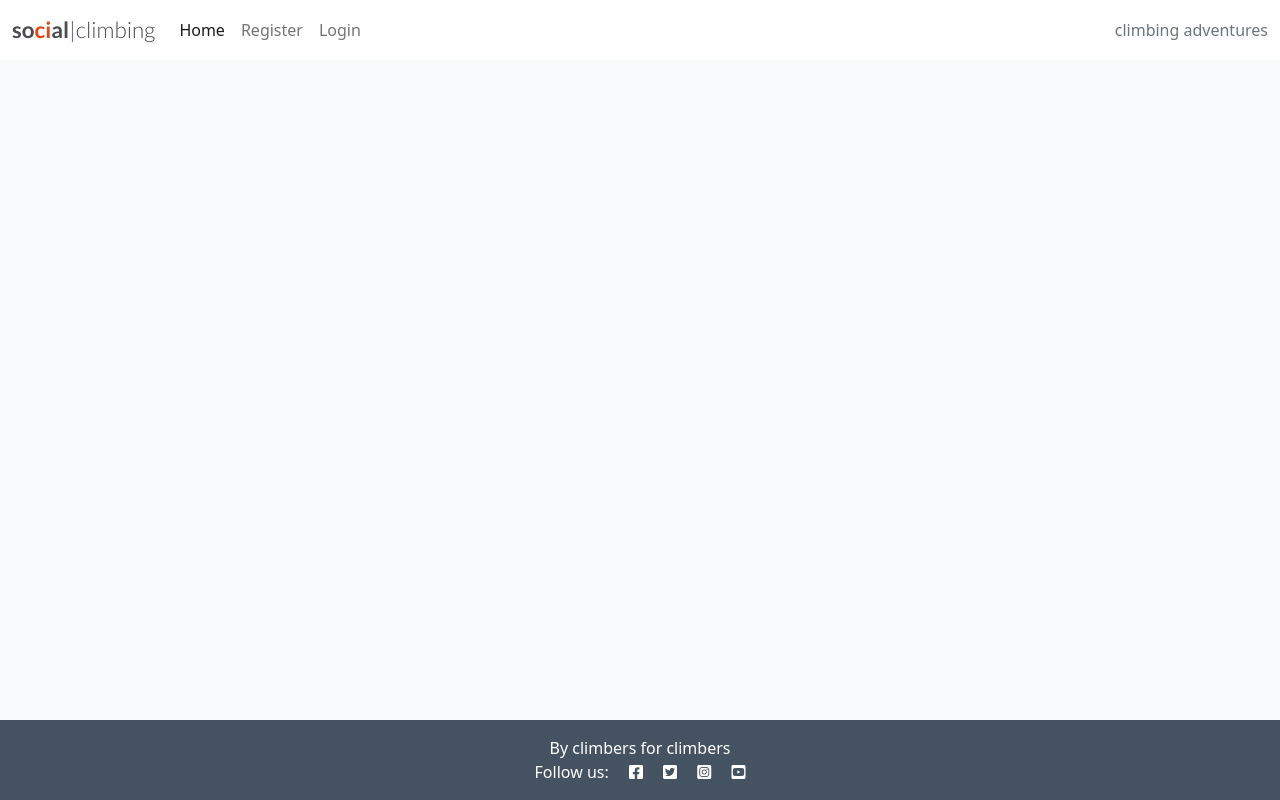
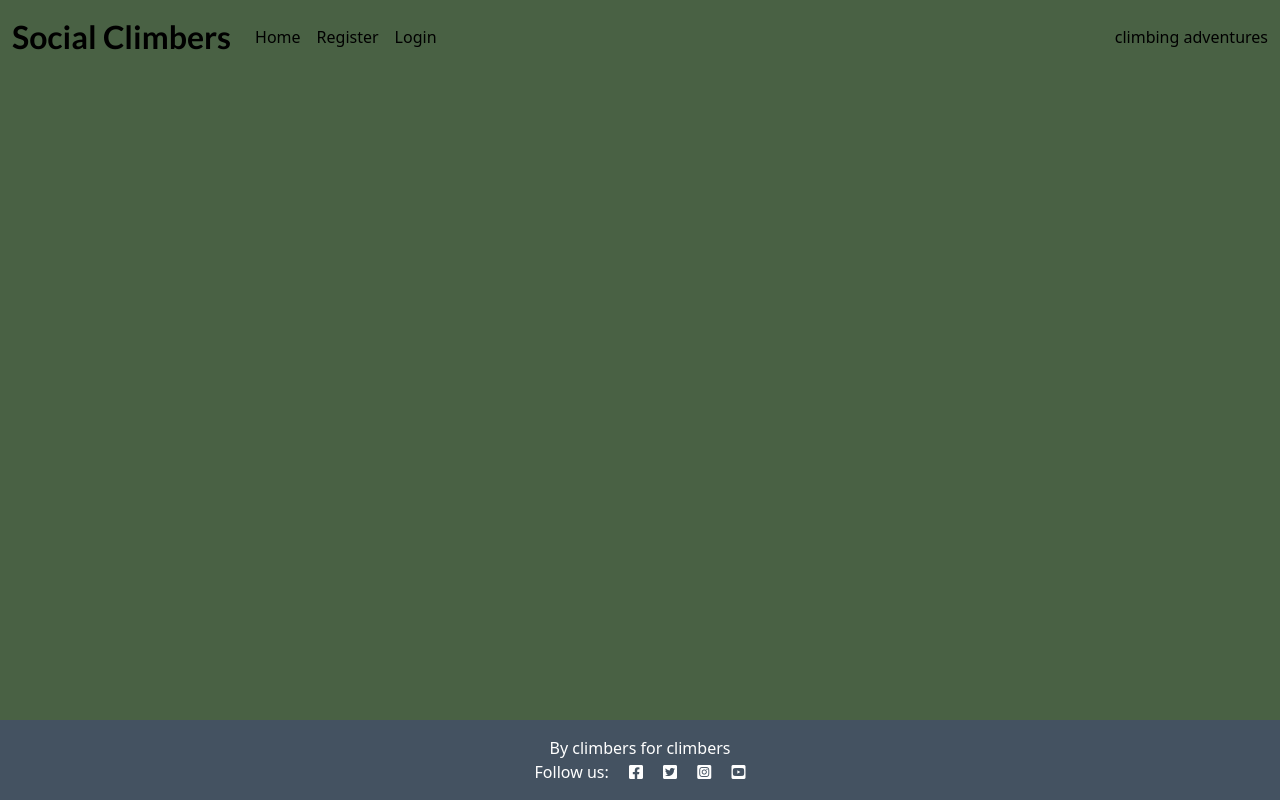
Before and after one commit to jessicarydberg/SocialClimbing, a Django app: template templates/index.html in a window 1280 px wide. Run offline with Django 3.2, Linux system fonts and the light colour scheme; the template is opened without the code that fills it, so the values that code supplies are empty.

Commit message:
Style home page

```diff
--- /dev/null
+++ b/social/urls.py
@@ -0,0 +1,7 @@
+from . import views
+from django.urls import path
+
+
+urlpatterns = [
+    path('', views.EventList.as_view(), name='home')
+]
--- a/socialclimbing/urls.py
+++ b/socialclimbing/urls.py
@@ -20,4 +20,5 @@ from django.urls import path, include
 urlpatterns = [
     path('admin/', admin.site.urls),
     path('summernote/', include('django_summernote.urls')),
+    path('', include('social.urls'), name='social_urls'),
 ]
--- a/static/css/style.css
+++ b/static/css/style.css
@@ -1,16 +1,17 @@
 body {
-    background-color: #F9FAFC;
+    background-color: #496144;
+    color: black;
+}
+
+a, .nav-link {
+    color: black;
 }
 
 .brand {
     font-family: Lato, sans-serif;
-    font-size: 1.4rem;
+    font-size: 2rem;
     font-weight: 700;
-    color: #4A4A4F;
-}
-
-.red-o {
-    color: #E84610;
+    color: black;
 }
 
 .thin {
@@ -18,20 +19,27 @@ body {
 }
 
 .light-bg {
-    background-color: #fff;
+    background-color: #ffffff;
 }
 
 .dark-bg {
     background-color: #445261;
 }
-
+/*
 .main-bg {
-    background-color: #F9FAFC;
-}
+    background-color: #adc7a7;
+} */
 
 .card {
     border: none;
     background-color: transparent;
+    border: solid, black;
+    border-radius: 20%;
+}
+
+img {
+    border: solid;
+    filter: drop-shadow(2px 4px 6px black) sepia(0.5);
 }
 
 .image-container {
@@ -43,7 +51,7 @@ body {
     bottom: 5%;
     min-width: 30%;
     left: -2px;
-    background-color: #23BBBB;
+    background-color: #718477;
 }
 
 .author {
@@ -58,7 +66,7 @@ body {
     position: relative;
     display: inline-block;
     height: 33vh;
-    width: 100%;
+    width: 85%;
 }
 
 .masthead-text {
@@ -88,12 +96,11 @@ body {
 
 .post-link {
     text-decoration: none;
-    color: #445261;
 }
 
 .post-link:hover,
 .page-link {
-    color: #E84610;
+    color: #21701b;
 }
 
 .post-title {
@@ -129,14 +136,14 @@ body {
 }
 
 .btn-like {
-    color: #E84610;
+    color: #21701b;
     border: none;
     background: transparent;
 }
 
 .btn-like:hover,
 .btn-like:active {
-    color: #E84610;
+    color: #21701b;
     background: transparent;
     border: none;
 }
--- a/templates/base.html
+++ b/templates/base.html
@@ -24,10 +24,9 @@
 
     <!-- Navigation -->
 
-    <nav class="navbar navbar-expand-lg navbar-light bg-white">
+    <nav class="navbar navbar-expand-lg main-bg">
         <div class="container-fluid">
-            <a class="navbar-brand" href="{% url 'home' %}"><span class="brand">so<span class="red-o">ci</span>al<span
-                        class="thin">|climbing</span></span></span></a>
+            <a class="navbar-brand" href="{% url 'home' %}"><span class="brand">Social Climbers</span></a>
             <button class="navbar-toggler" type="button" data-bs-toggle="collapse" data-bs-target="#navbarText"
                 aria-controls="navbarText" aria-expanded="false" aria-label="Toggle navigation">
                 <span class="navbar-toggler-icon"></span>
@@ -50,7 +49,7 @@
                     </li>
                     {% endif %}
                 </ul>
-                <span class="navbar-text text-muted">
+                <span class="navbar-text">
                     climbing adventures
                 </span>
             </div>
--- a/templates/event.html
+++ b/templates/event.html
@@ -12,7 +12,7 @@
             </div>
             <div class="d-none d-md-block col-md-6 masthead-image">
                 <!-- The featured image URL goes in the src attribute -->
-                {% if "placeholder" in post.featured_image.url %}
+                {% if "placeholder" in event.image.url %}
                 <img src="/static/images/climber1.jpg" width="100%">
                 {% else %}
                 <img src="" width="100%">
```
Also changed, not shown: social/views.py (+4 -7 lines), templates/index.html (+44 -1 lines), static/images/cliff.jpg (added).
